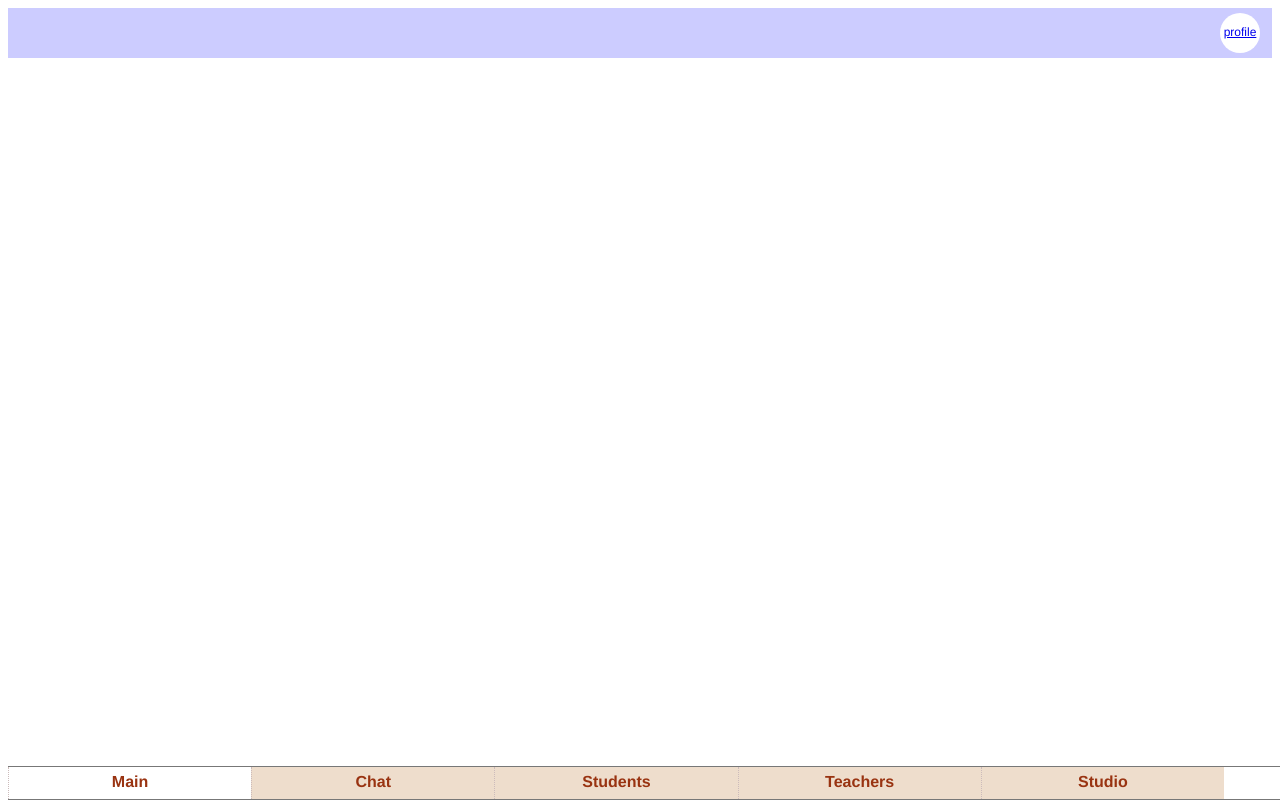
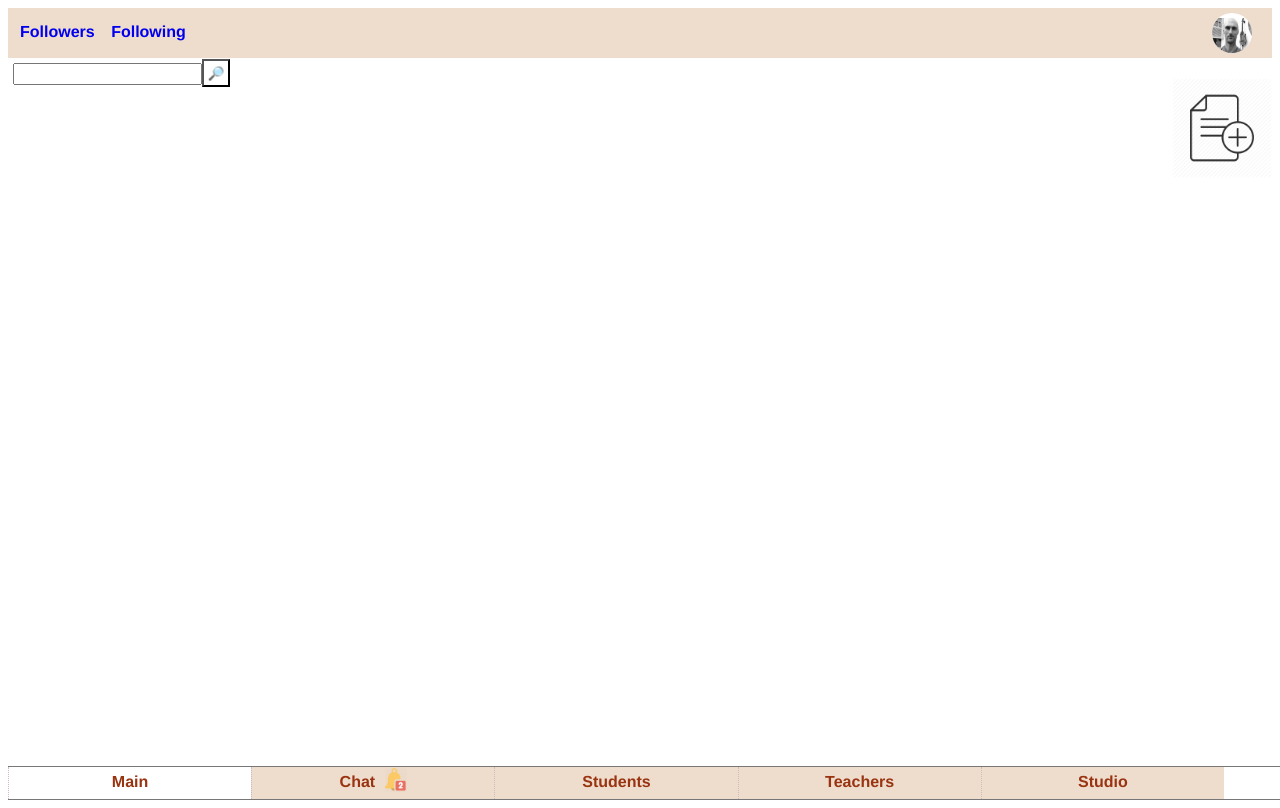
Before and after one commit to GarrettS/OpenSourceLearning, a plain HTML site: page source/index.html in a window 1280 px wide. Drawn offline with Linux system fonts and the light colour scheme.

Commit message:
added images and updated ui

```diff
--- a/source/index.html
+++ b/source/index.html
@@ -56,10 +56,23 @@
                 background-color: #FFF;
             }
 
+            section {
+                position: relative;
+            }
+
+            #profileIcon {
+                height: 40px;
+                width: 40px;
+                margin-top: -7px;
+            }
+
             #myProfile {
                 display: block;
                 right: 20px;
+                top: 0;
                 position: absolute;
+                overflow: hidden;
+                font-size: 0;
                 height: 40px;
                 width: 40px;
                 background: #fff;
@@ -72,19 +85,73 @@
             }
 
             #header {
-                background: #CCCCFF;
+                background: #EEDDCC;
                 height: 50px;
+                position: relative;
+            }
+
+            .header-links {
+                text-decoration: none;
+                font-weight: 700;
+                display: inline-block;
+                margin: 15px 0 0 12px;
+            }
+            #icon-notif {
+                height: 24px;
+                width: auto;
+                margin: -5px 0 -5px 10px;
+                width: auto;
+            }
+
+            #new-post {
+                height: 100px;
+                width: auto;
+                position: absolute;
+                right: 0;
+                top: 20px;
+            }
+
+            #searchForm {
+                display: inline-block;
+                position: relative;
+                top: 2px;
+                left: 5px;
+                font-size: 15px;
+            }
+            #search {
+                font-size: 14px;
+            }
+            #searchButton {
+                margin: 0;
+                top: -1px;
+                position: relative;
+                padding: 0;
+                height: 2.1em;
+                width: 2.1em;
+                background-color: rgba(255, 255, 255, 0.8);
             }
         </style>
     </head>
     <body>
         <section id="header">
-            <a id="myProfile" href="./profile">profile</a>
+            <a id="followers" class="header-links" href="#followers">Followers</a>
+            <a id="following" class="header-links"  href="#following">Following</a>
+            <a id="myProfile" href="./profile"
+                ><img id="profileIcon" src="img/profile-pic.jpg" alt="profile"></a>
         </section>
+
+        <section id="main-learning">
+            <form id="searchForm">
+                <input type="text" id="search" name="search"
+                ><button id="searchButton" type="submit">🔎</button>
+            </form>
+            <img id="new-post" src="img/new-document.png"></a>
+        </section>
+
         <nav>
             <ul>
                 <li><a class="active" href="#open">Main</a>
-                <li><a href="#chats">Chat</a>
+                <li><a href="#chats">Chat<img id="icon-notif" src="img/notification-2-512.png"></a>
                 <li><a href="#give">Students</a>
                 <li><a href="#receive">Teachers</a>
                 <li><a href="#studio">Studio</a>
```
Also changed, not shown: source/img/new-document.png (added), source/img/notification-2-512.png (added), source/img/profile-pic.jpg (added).
